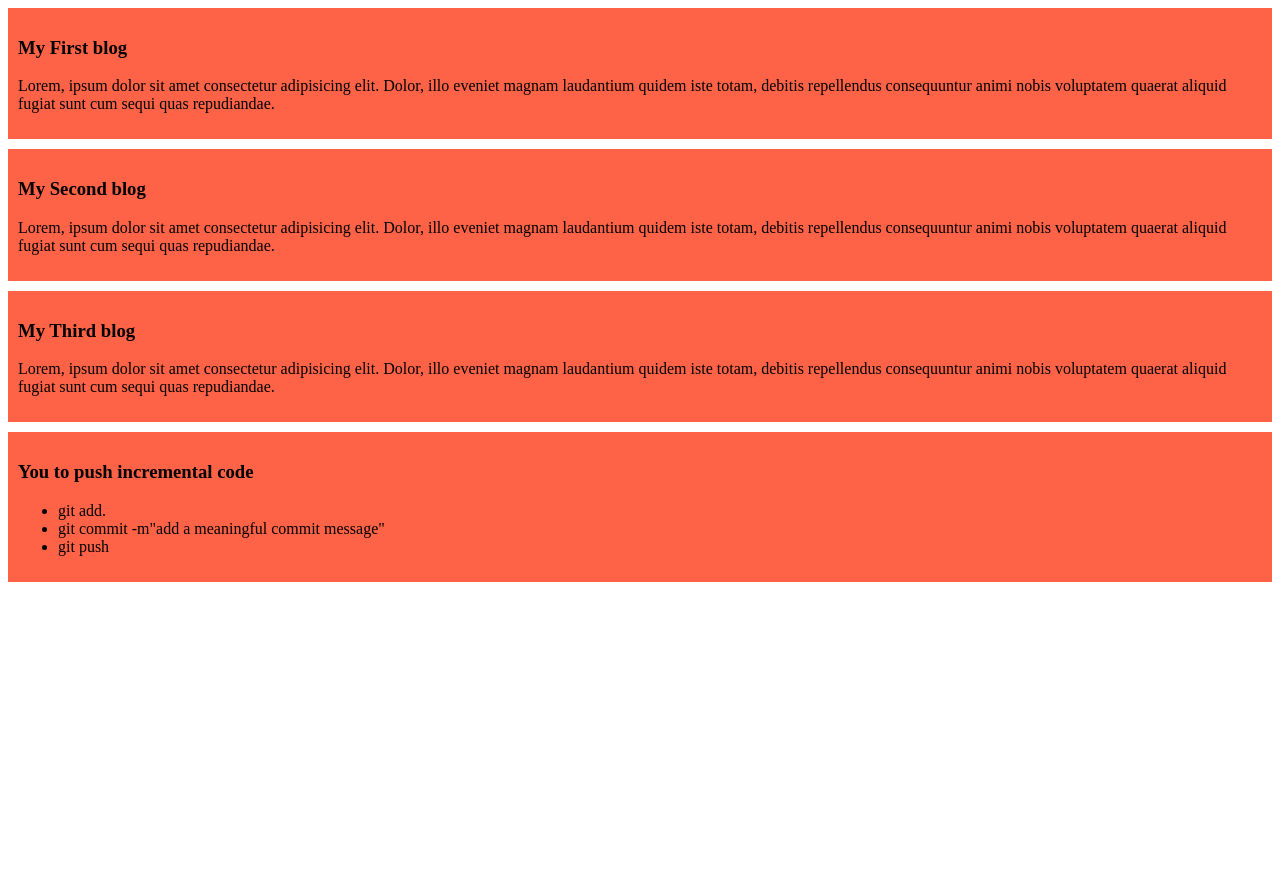
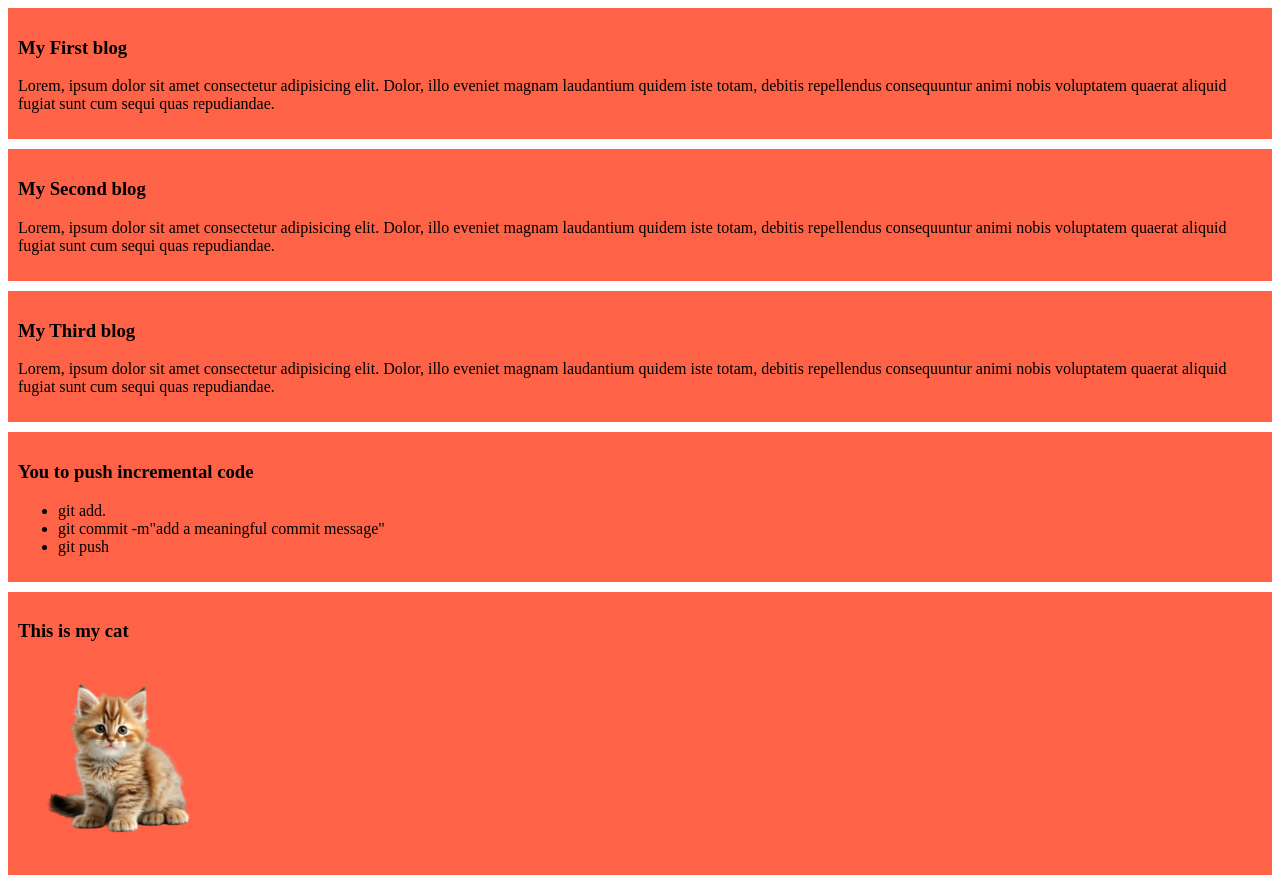
Before and after one commit to jubayerrahmanjahin/my-simple-website, a plain HTML site: page index.htm in a window 1280 px wide. Before the commit the page ends 800 px from the top, so only its background shows below. Drawn offline with Linux system fonts and the light colour scheme.

Commit message:
add This is my cat

```diff
--- a/index.htm
+++ b/index.htm
@@ -27,5 +27,9 @@
             <li>git push</li>
         </ul>
     </div>
+    <div>
+        <h3>This is my cat</h3>
+        <img src="images/Cat.jpg.webp" alt="" >
+    </div>
 </body>
 </html>
```
Also changed, not shown: images/Cat.jpg.webp (added).
